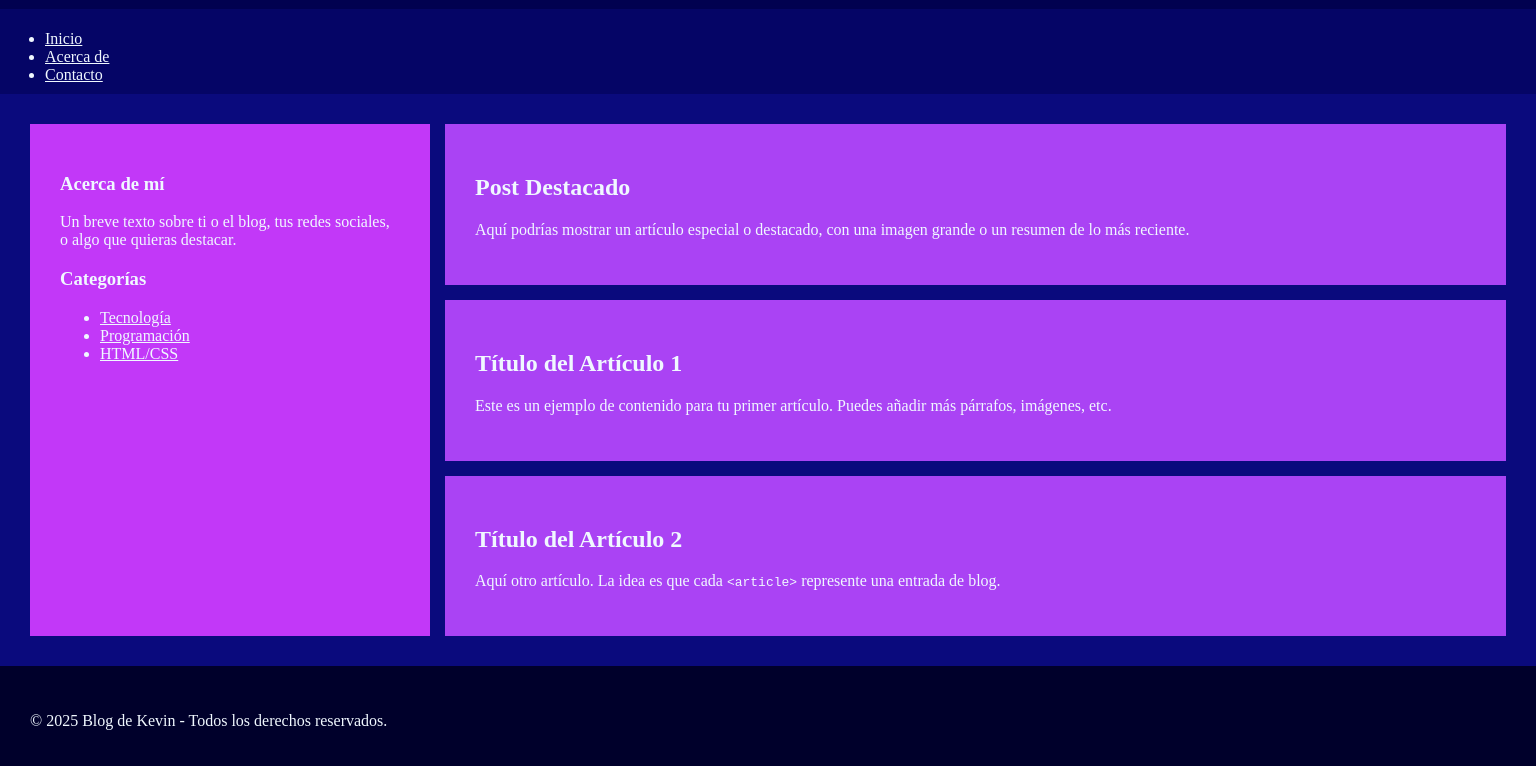
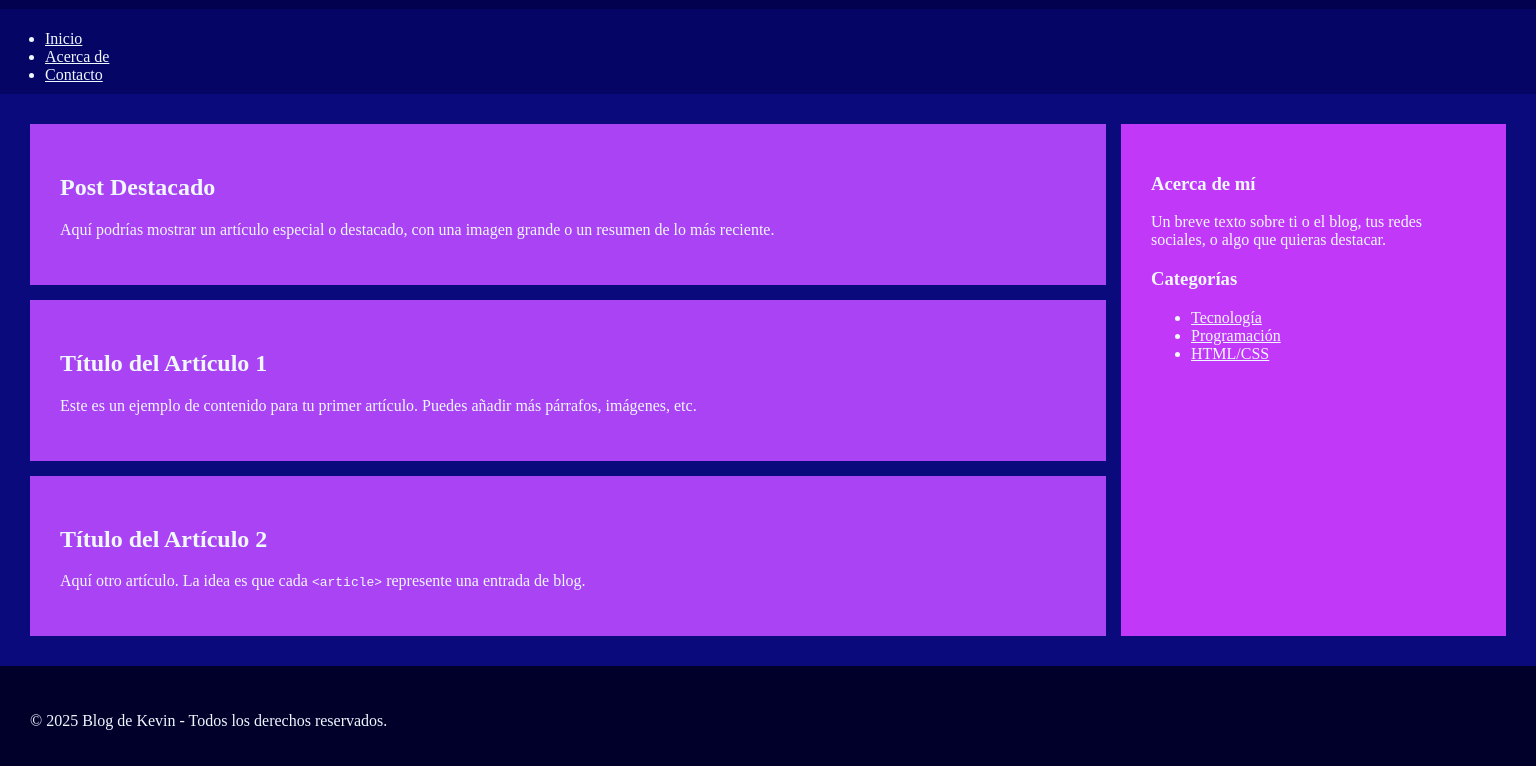
Before and after one commit to arkev/tiposDeMaquetacion, a plain HTML site: page index.html in a window 1536 px wide. Shown: the part 91-857 px from the top of the page. Drawn offline with Linux system fonts and the light colour scheme.

Commit message:
grid terminado

```diff
--- a/index.html
+++ b/index.html
@@ -52,42 +52,41 @@
     /* Versión tablet */
     @media (min-width: 600px) {
       main{
-        display: flex;
+        display: grid;
+        grid-template-columns: 1fr 200px;
+        grid-template-rows: 1fr;
       }
         section{
-            flex: 1;
             article:nth-child(3){
               margin-bottom: 0;
             }
         }
         aside{
-            width: 200px;
             margin-left: 15px;
         }
     }
     /* Versión laptop */
     @media (min-width: 1024px) {
-      main{
-        flex-direction: row-reverse;
-      }
+        main{
+          grid-template-columns: 1fr 300px;
+        }
         article{
             background: #5843f4;
         }
         aside{
             background: #6138f8;
-            width: 300px;
-            margin-left:0;
-            margin-right: 15px;
         }
     }
     /* Versión Desktop */
     @media (min-width: 1440px) {
+      main{
+          grid-template-columns: 1fr 400px;
+        }
         article{
             background: #aa43f4;
         }
         aside{
             background: #c238f8;
-            width: 400px;
         }
     }
   </style>
```
